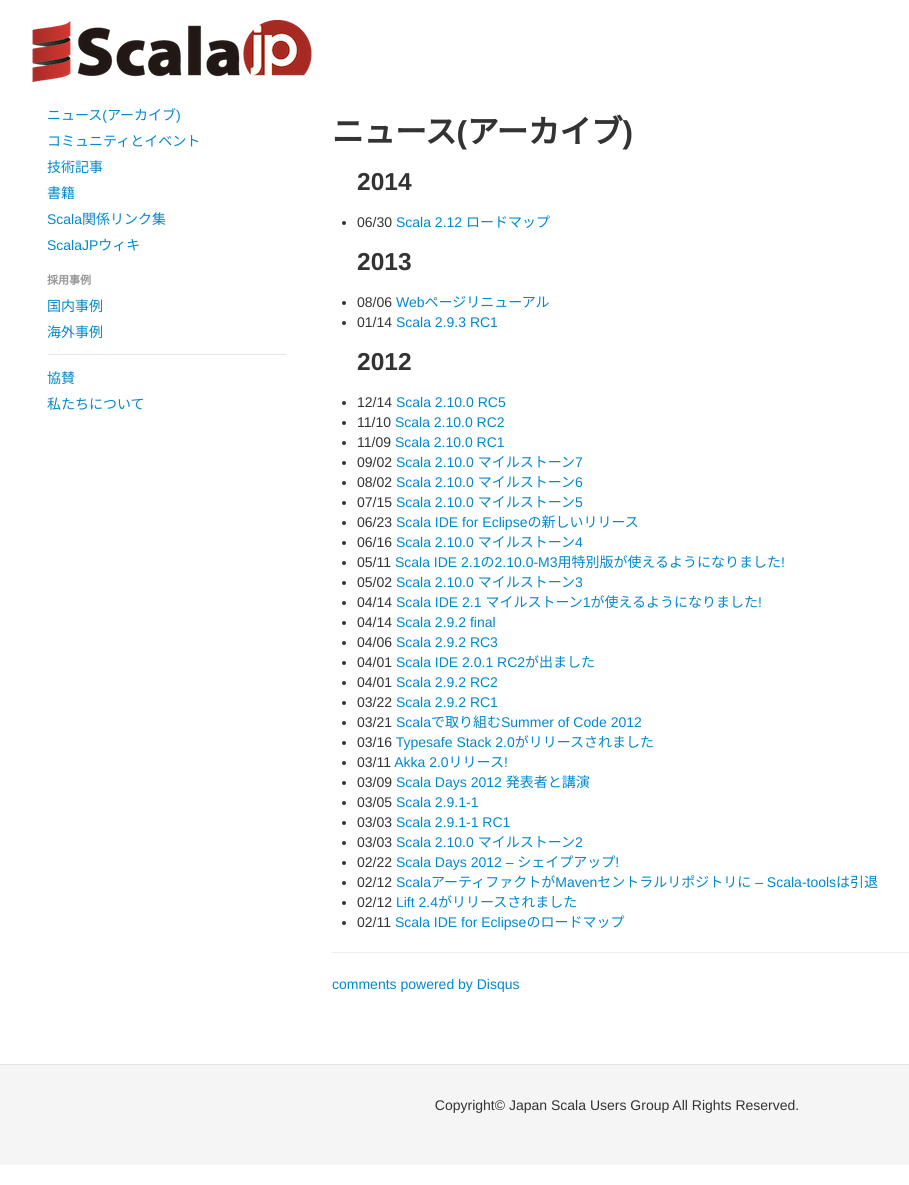
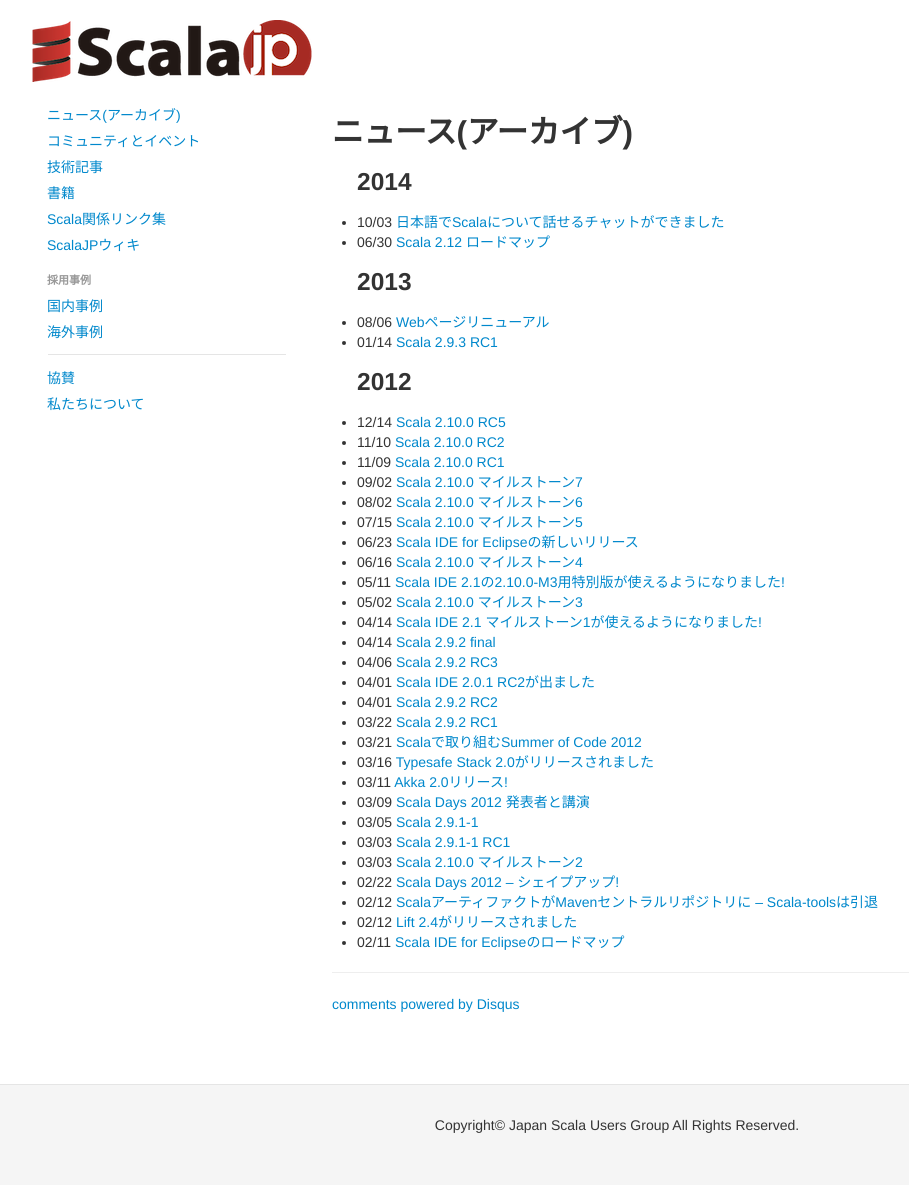
Before and after one commit to scalajp/scalajp, a Jekyll site: the page built from news.md, in a window 1280 px wide. Shown: the whole page, without its empty margins (23-932 px from the left). Built offline with Jekyll 4.4.1, drawn with Linux system fonts in a browser that asks for light colours; nearby versions of some CDN libraries; Markdown is read by kramdown in place of the engine named in the settings; comment, search, counter and statistics services are not loaded.

Commit message:
Added gitter.im chat room

```diff
--- /dev/null
+++ b/_posts/2014-10-03-chat.md
@@ -0,0 +1,12 @@
+---
+layout: post
+root: ../../..
+title: 日本語でScalaについて話せるチャットができました
+---
+
+Scala 関連のことが気軽に聞ける/話せるチャットです。
+始めたばかりの方からの質問もお待ちしています。
+
+[![Gitter chat](https://badges.gitter.im/gitterHQ/gitter.png)](https://gitter.im/scalajp/public)
+
+上の画像をクリックしてチャットに参加します。
--- a/communities.md
+++ b/communities.md
@@ -12,6 +12,13 @@
 
 * [ScalaJP Google Groups (ML)](https://groups.google.com/forum/#!forum/scala-jp)
 * [日本Playframeworkユーザー会](https://groups.google.com/forum/#!forum/play_ja)
+
+### チャット
+
+Scala 関連のことが気軽に聞ける/話せるチャットです。
+始めたばかりの方からの質問もお待ちしています。
+
+[![Gitter chat](https://badges.gitter.im/gitterHQ/gitter.png)](https://gitter.im/scalajp/public)
 
 ### イベント
 
```
